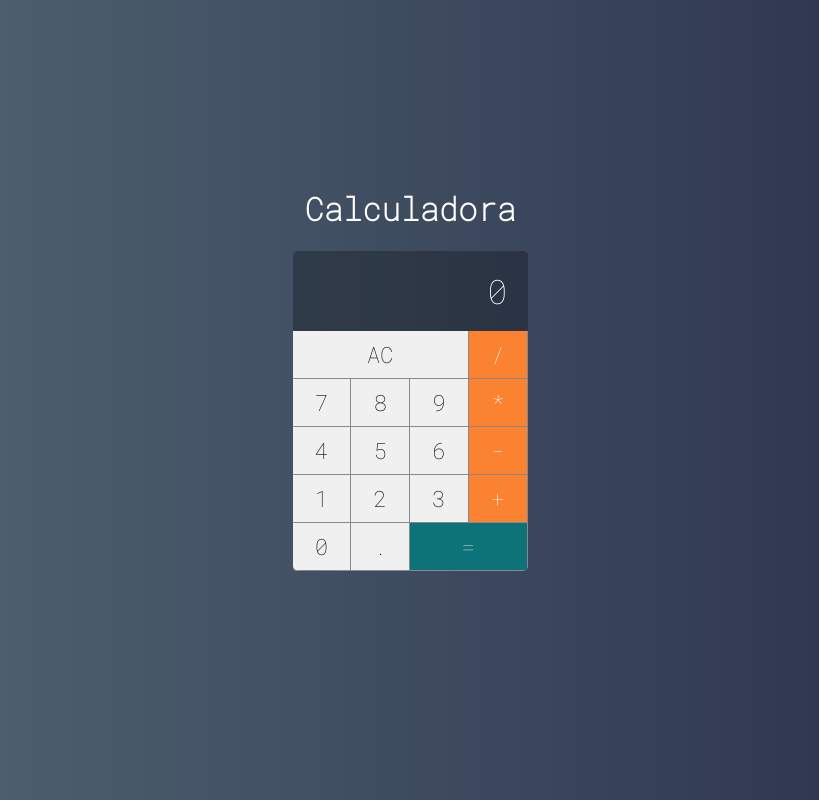
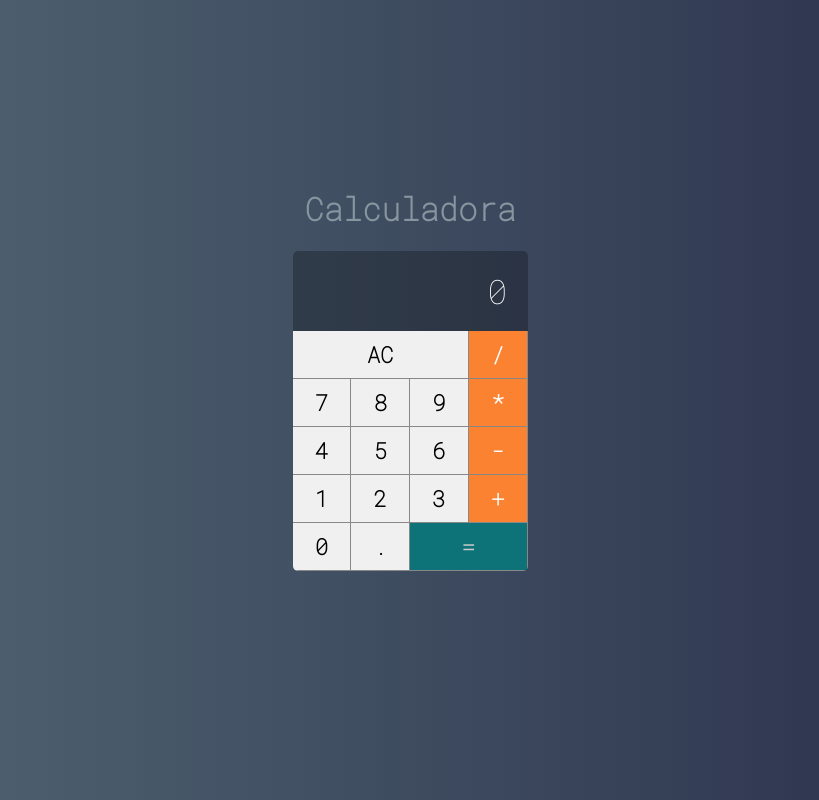
Before and after one commit to jonathanmeninezt/CalculadoraReact, a React (Create React App) app: page / in a window 1280 px wide. Shown: the whole page, without its empty margins (230-1049 px from the left). Built offline with nearby package versions, Linux system fonts and the light colour scheme.

Commit message:
ajuste - button/font-weigth - h1/color

```diff
--- a/src/components/Button.css
+++ b/src/components/Button.css
@@ -5,6 +5,7 @@
 
 .button {
   font-size: 1.4rem;
+  font-weight: 600;
   background-color: var(--bg-button);
   border: none;
   border-right: var(--border-button);
--- a/src/index.css
+++ b/src/index.css
@@ -17,3 +17,7 @@ body {
   color:  #fff;
   background: linear-gradient(to right, rgb(83, 105, 118), rgb(41, 46, 73));
 }
+
+ h1{
+  color:rgb(134, 149, 159) ;
+}
--- a/src/main/Calculator.css
+++ b/src/main/Calculator.css
@@ -9,3 +9,7 @@
   grid-template-rows:  1fr 48px 48px 48px 48px 48px;
 
 }
+
+.calculator h1{
+  text-transform: uppercase;
+}
```
